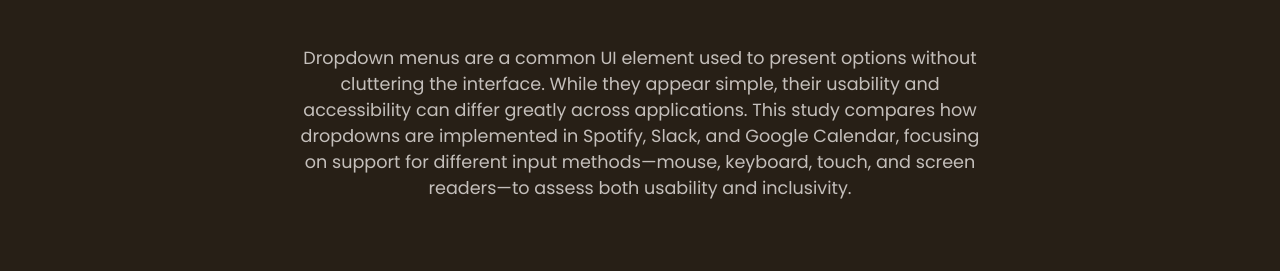
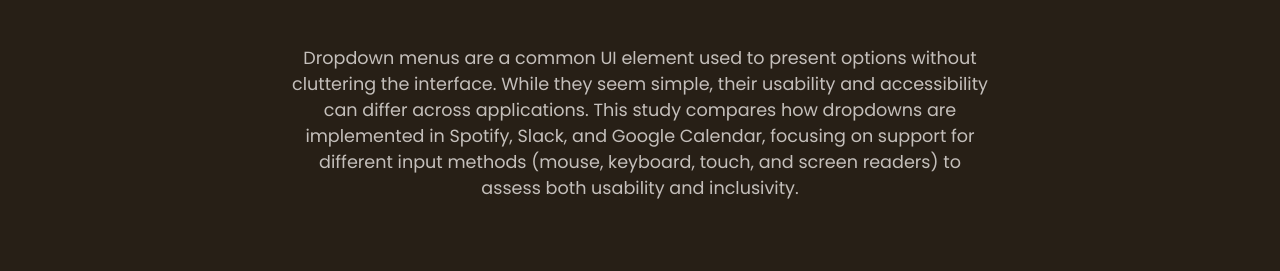
Before and after one commit to annie-ye4/cs1300-portfolio, a React (Create React App) app: page / in a window 1280 px wide. Shown: the part 167-438 px from the top of the page. Built offline with nearby package versions, Linux system fonts and the light colour scheme.

Commit message:
fixed description

```diff
--- a/src/sections/Project.js
+++ b/src/sections/Project.js
@@ -15,9 +15,9 @@
         <h1>Accessible Components</h1>
       <p className="description">
       Dropdown menus are a common UI element used to present options without cluttering the interface.
-       While they appear simple, their usability and accessibility can differ greatly across applications.
+       While they seem simple, their usability and accessibility can differ across applications.
        This study compares how dropdowns are implemented in Spotify, Slack, and Google Calendar, focusing
-       on support for different input methods—mouse, keyboard, touch, and screen readers—to assess both
+       on support for different input methods (mouse, keyboard, touch, and screen readers) to assess both
        usability and inclusivity.
       </p>
       </div>
```
